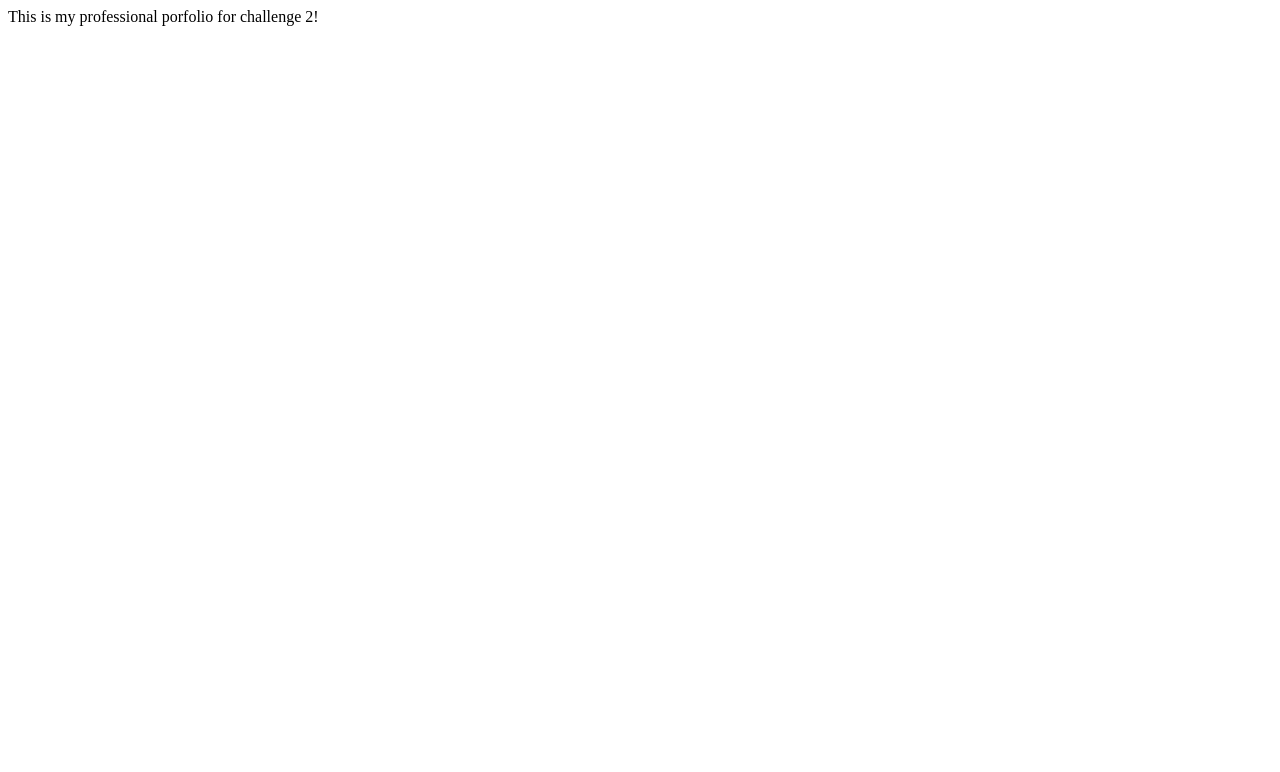
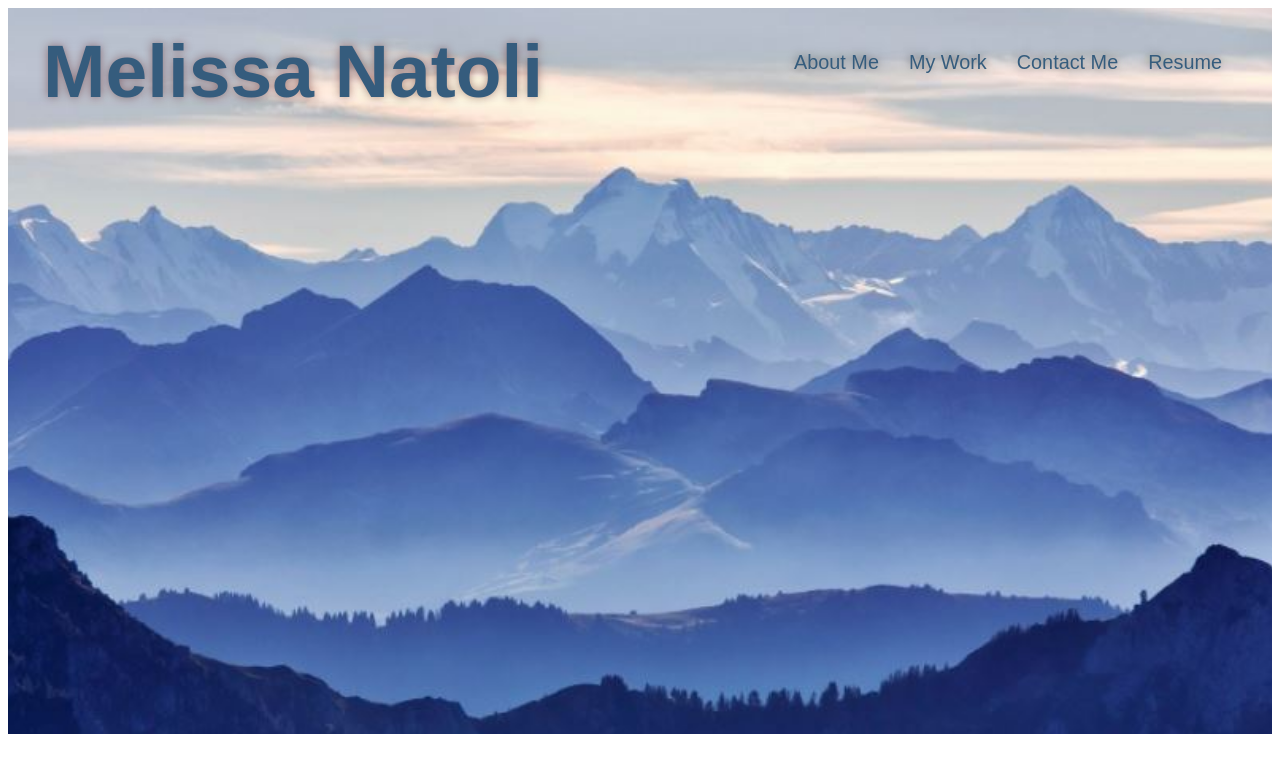
Before and after one commit to misn0147/Portfolio, a plain HTML site: page index.html in a window 1280 px wide. Drawn offline with Linux system fonts and the light colour scheme.

Commit message:
added hero section and styling

```diff
--- a/assets/css/style.css
+++ b/assets/css/style.css
@@ -0,0 +1,85 @@
+body {
+    /* more on this crazy alphanumerical value in a minute! */
+    color: var(--tertiary-color);
+    font-family: Arial, Helvetica, sans-serif;
+}
+
+:root {
+    --primary-color: #355c7d;
+    --secondary-color: #4d20c9;
+    --tertiary-color: #c06c84;
+    --minor-color: #f67280;
+}
+
+  /* apply styles to <header> */
+header {
+    padding: 20px 35px;
+    background-color: var(--secondary-color);
+    display: flex;
+    justify-content: space-between;
+    flex-wrap: wrap;
+    position: -webkit-sticky;
+    position: sticky;
+    top: 0;
+    background-image: url('../images/mountains.JPG');
+    background-size: cover;
+    background-position: center;
+    background-attachment: fixed;
+    background-position: 80%;
+    z-index: 9999;
+}
+
+header h1 {
+    font-weight: bold;
+    font-size: 75px;
+    color: var(--primary-color);
+    margin: 0;
+    font-family: Arial, Helvetica, sans-serif;
+    text-shadow: 0 0 10px rgba(92, 29, 29, 0.5);
+}
+
+header a {
+    text-decoration: none;
+    color: var(--primary-color);
+}
+
+header nav {
+    margin: 7px 0;
+}
+
+header nav ul {
+    display: flex;
+    flex-wrap: wrap;
+    justify-content: space-around;
+    align-items: center;
+    list-style: none;
+}
+
+header nav ul li a {
+    padding: 10px 15px;
+    font-weight: lighter;
+    font-size: 1.55vw;
+    text-shadow: 0 0 10px rgba(0, 0, 0, 0.5);
+}
+
+header nav ul li a:hover {
+    background: rgba(112, 120, 238, 0.36);
+    color: var(--secondary-color);
+    border-radius: 15px;
+    text-shadow: none;
+}
+
+/* Hero Style Start */
+.hero {
+    background-image: url('../images/mountains.JPG');
+    background-size: cover;
+    background-position: center;
+    height: 600px;
+    display: flex;
+    justify-content: center;
+    flex-wrap: wrap;
+    align-items: flex-start;
+    background-attachment: fixed;
+    background-position: 80%;
+}
+  /* Hero Style End */
--- a/index.html
+++ b/index.html
@@ -10,6 +10,37 @@
 <link rel="stylesheet" href="./assets/css/style.css" />
 
 <body>
-    <header>This is my professional porfolio for challenge 2!</header>
-</body>
-</html>
+    <!--navigation-->
+    <header>
+        <h1>
+            <a href="./index.html">
+                Melissa Natoli
+            </a>
+        </h1>
+        <nav>
+        <!--Unordered list element-->
+        <ul>
+            <li><a href="#about-me">About Me</a></li>
+            <li><a href="#my-work">My Work</a></li>
+            <li><a href="#contact-me">Contact Me</a></li>
+            <li><a href="#resume">Resume</a></li>
+        </ul>
+        </nav>
+    </header>
+
+    <!--hero section/jumbotron-->
+    <section class="hero">
+        <div class= "hero-img"></div>
+    </section>
+<!--end hero-->
+
+
+
+
+
+
+
+
+
+
+    </html>
```
Also changed, not shown: assets/images/mountains.JPG (added).
